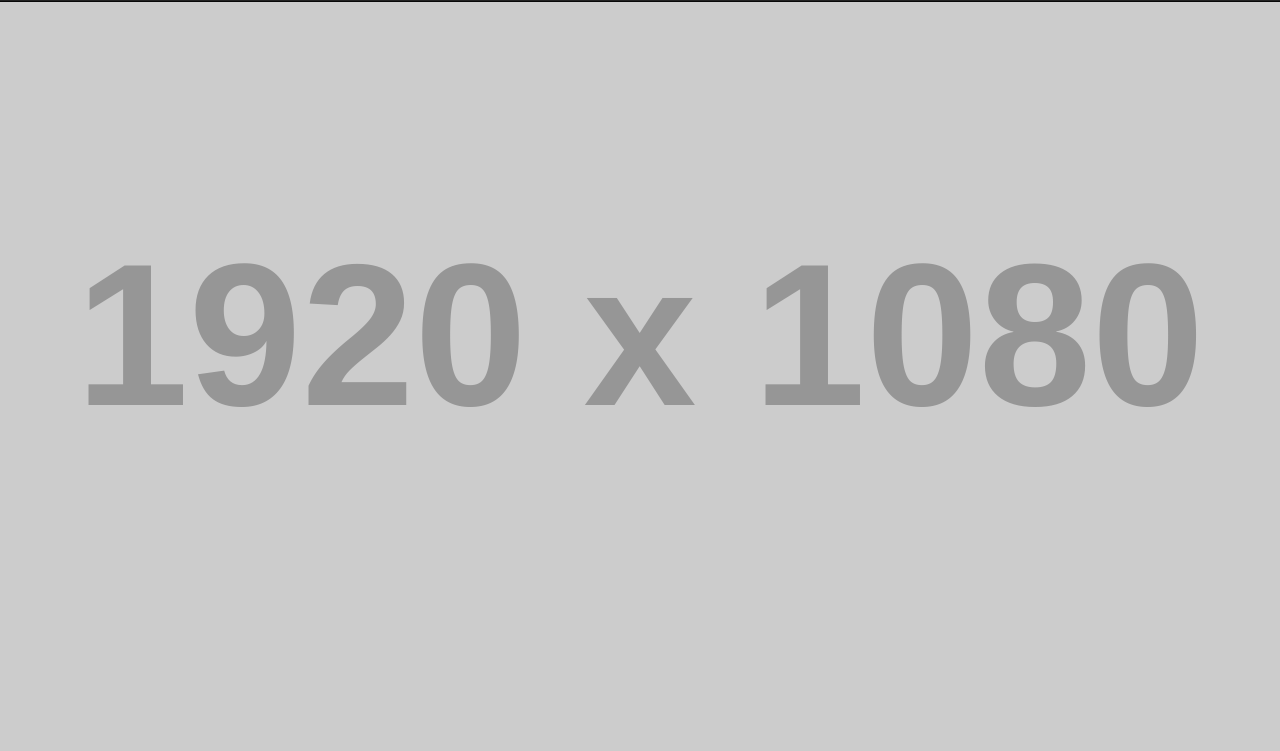
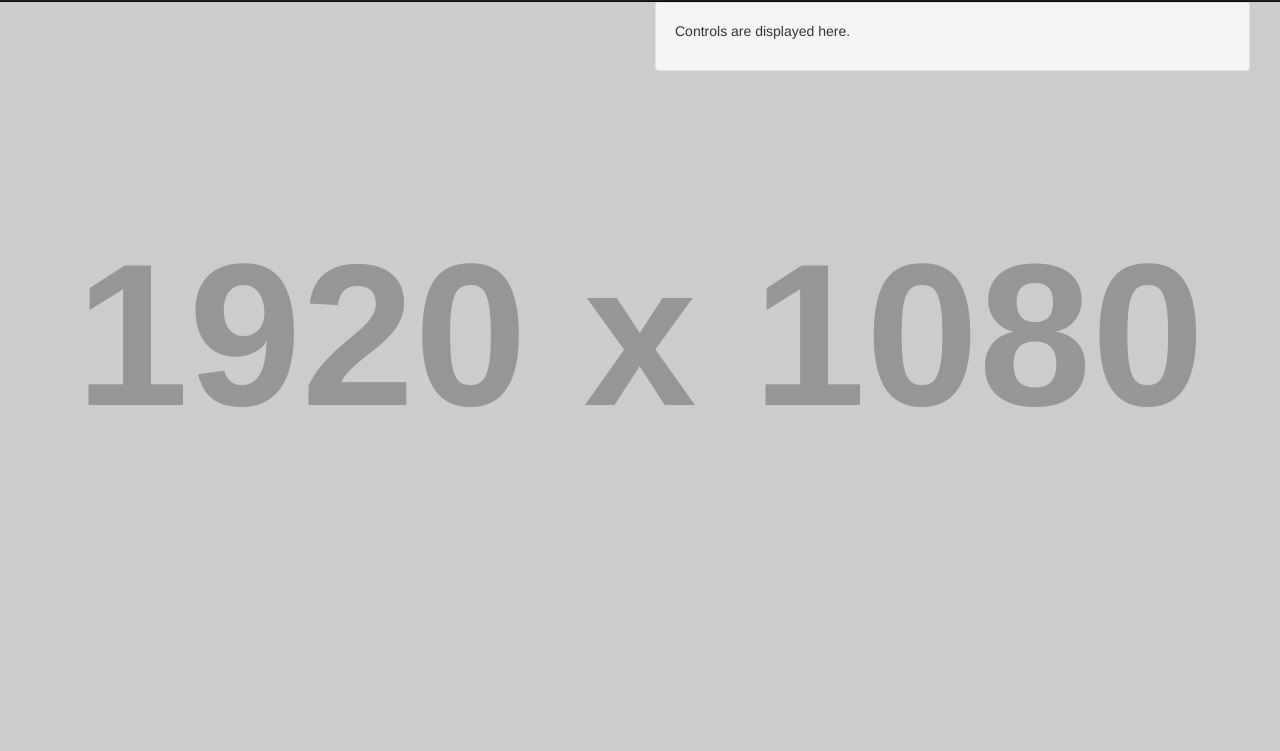
Before and after one commit to SomeRandomTeam/hackatbrookes2016, a website: page app/assets/index.html in a window 1280 px wide. Shown: the part 49-800 px from the top of the page. Drawn offline with nearby package versions, Linux system fonts and the light colour scheme; placeholder pictures from the web are drawn by us.

Commit message:
Format Index.

```diff
--- a/app/assets/index.html
+++ b/app/assets/index.html
@@ -50,7 +50,15 @@
         <!-- /.container -->
     </nav>
 
-    <div id="frame"></div>
+    <div class="col-md-12">
+      <div class="col-md-6" id="frame" >
+      </div>
+      <div class="col-md-6">
+        <div class="well">
+          <p>Controls are displayed here.</p>
+        </div>
+      </div>
+    </div>
     <!-- jQuery -->
     <script src="js/jquery.js"></script>
 
--- a/app/assets/js/stager.js
+++ b/app/assets/js/stager.js
@@ -1,3 +1,7 @@
+var socket = io();
+socket.on('update', function(data) {
+
+})
 var lasttime = new Date().getTime();
 var stage = new PIXI.Stage(0x66FF99);
 var display = PIXI.autoDetectRenderer(776, 776);
```
